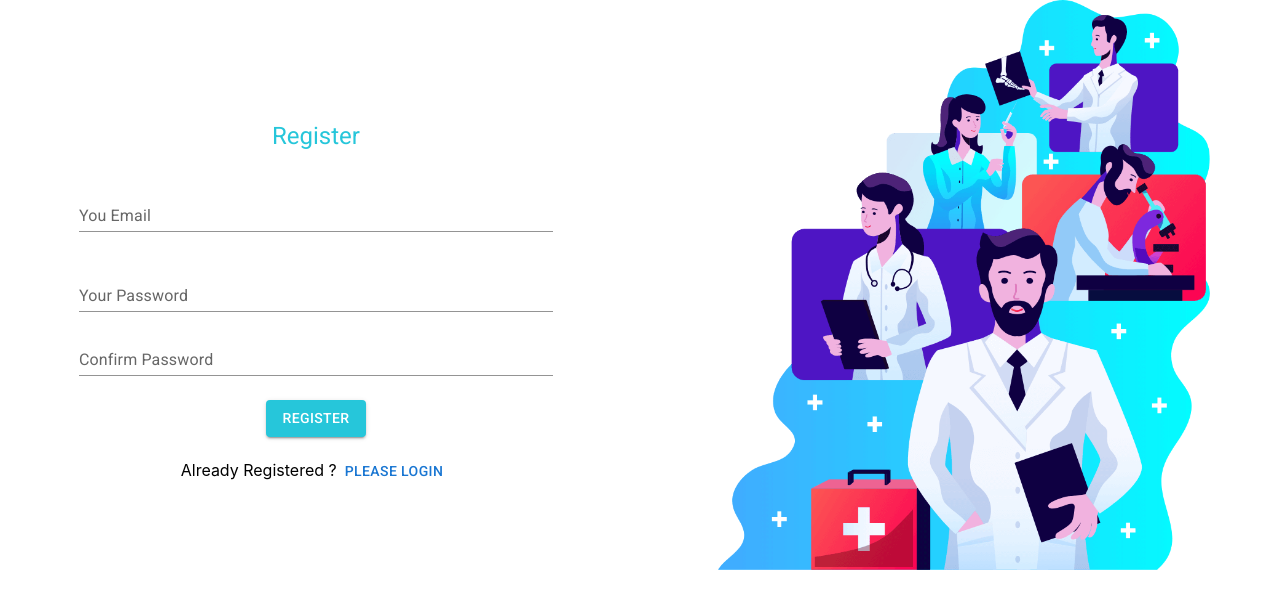
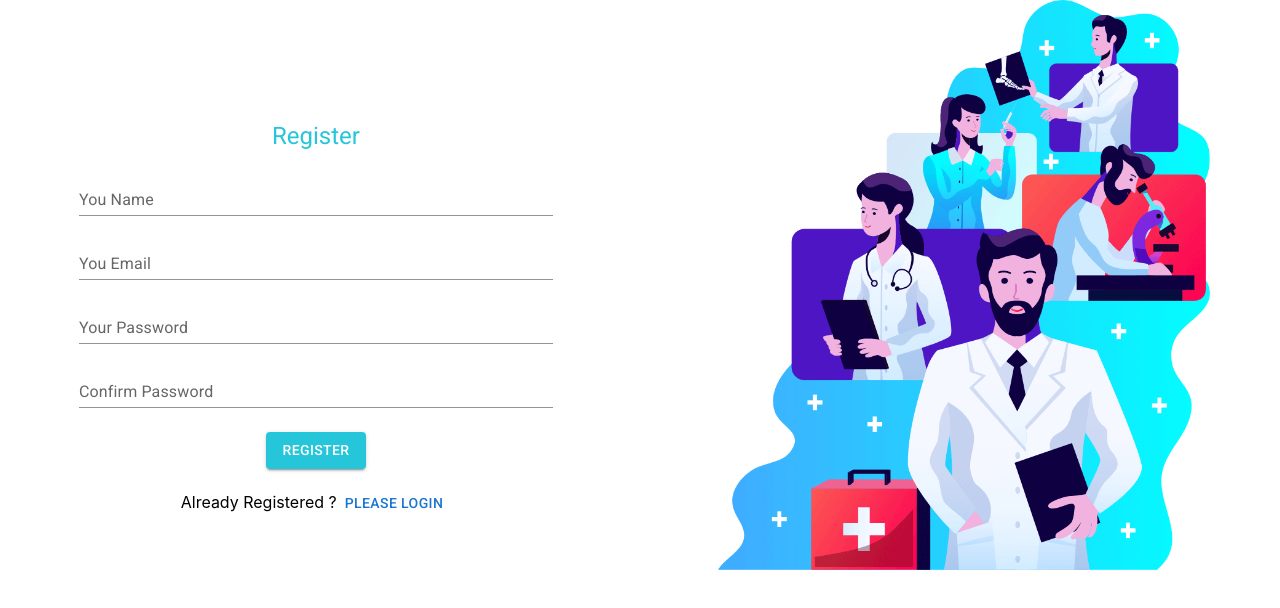
Before and after one commit to Fahid-Hossain/doctors-portal-client-side, a React (Create React App) app: page /register in a window 1280 px wide. Shown: the top 608 px of the page. Built offline with nearby package versions, Linux system fonts and the light colour scheme; no server answers.

Commit message:
add user name on registration with update profile

```diff
--- a/src/Pages/Appoinment/BookingModal/BookingModal.js
+++ b/src/Pages/Appoinment/BookingModal/BookingModal.js
@@ -5,6 +5,7 @@ import Modal from '@mui/material/Modal';
 import Fade from '@mui/material/Fade';
 import Typography from '@mui/material/Typography';
 import { Button, TextField } from '@mui/material';
+import useAuth from '../../../hook/useAuth';
 
 const style = {
     position: 'absolute',
@@ -20,6 +21,7 @@ const style = {
 
 const BookingModal = ({ openBooking, handleBookingClose, booking ,date }) => {
     const { name, time } = booking;
+    const {user}= useAuth();
     const handleBookingSubmit = (e)=>{
         e.preventDefault();
         alert("submitting");
@@ -59,19 +61,20 @@ const BookingModal = ({ openBooking, handleBookingClose, booking ,date }) => {
                         <TextField
                             sx={{width:"89%",m: 1}}
                             id="outlined-size-small"
-                            defaultValue="Your Name"
+                            defaultValue={user.displayName}
                             size="small"
                         />
                         <TextField
                             sx={{width:"89%",m: 1}}
                             id="outlined-size-small"
-                            defaultValue="Your Email"
+                            defaultValue={user.email}
                             size="small"
                         />
                         <TextField
                             sx={{width:"89%",m: 1}}
                             id="outlined-size-small"
-                            defaultValue="Your Phone no"
+                            // defaultValue="Your Phone no"
+                            placeholder="Your Phone no"
                             size="small"
                         />
                         <TextField
--- a/src/Pages/Login/Login/Login.js
+++ b/src/Pages/Login/Login/Login.js
@@ -34,6 +34,12 @@ const Login = () => {
         console.log(newLoginData);
         setLoginData(newLoginData);
     }
+
+    //handle googleSignIn
+    const handleGoogleSignIn =()=>{
+        signInWithGoogle(location,history);
+    }
+
     return (
         <Box sx={{ flexGrow: 1 }}>
             <Grid container spacing={2}>
@@ -79,7 +85,7 @@ const Login = () => {
                         error && <Alert severity="error">{error}</Alert>
                     }
 
-                    <Button onClick={signInWithGoogle} type="submit" sx={{ my: 2 }} variant="contained">Sign In With Google</Button>
+                    <Button onClick={handleGoogleSignIn} type="submit" sx={{ my: 2 }} variant="contained">Sign In With Google</Button>
 
                 </Grid>
                 <Grid item xs={12} md={6}>
--- a/src/Pages/Login/Register/Register.js
+++ b/src/Pages/Login/Register/Register.js
@@ -3,16 +3,18 @@ import Box from '@mui/material/Box';
 import Grid from '@mui/material/Grid';
 import loginImg from "../../../images/login.png";
 import { Alert, Button, CircularProgress, TextField, Typography } from '@mui/material';
-import { NavLink } from 'react-router-dom';
+import { NavLink,useHistory } from 'react-router-dom';
 import useAuth from '../../../hook/useAuth';
 
 const Register = () => {
     const [loginData, setLoginData] = useState({})
     //
     const { RegisterUserWithEmailAndPass, isLoading, user, error } = useAuth();
+    //
+    const history = useHistory();
 
     //handleLogin submit
-    const handleLogin = (e) => {
+    const handleOnBlur = (e) => {
         e.preventDefault();
         if (loginData.password !== loginData.password2) {
             alert("Your password did not match");
@@ -23,7 +25,7 @@ const Register = () => {
             return;
         }
         //registrations
-        RegisterUserWithEmailAndPass(loginData.email, loginData.password);
+        RegisterUserWithEmailAndPass(loginData.name,loginData.email, loginData.password,history);
     }
     //textField value
     const textFieldHandler = e => {
@@ -42,18 +44,26 @@ const Register = () => {
             <Grid container spacing={2}>
                 <Grid item xs={12} md={6}>
                     {
-                        !isLoading && <form onSubmit={handleLogin} >
+                        !isLoading && <form onSubmit={handleOnBlur} >
                             <Typography sx={{ mt: 15, color: "#26c6da" }} variant="h5" gutterBottom component="div">
                                 Register
                             </Typography>
                             <TextField
                                 onChange={textFieldHandler}
-                                sx={{ width: "75%", m: 3 }}
+                                sx={{ width: "75%", m: 1 }}
+                                id="standard-basic"
+                                label="You Name"
+                                name="name"
+                                variant="standard" />
+                            <TextField
+                                onChange={textFieldHandler}
+                                sx={{ width: "75%", m: 1 }}
                                 id="standard-basic"
                                 label="You Email"
                                 type="email"
                                 name="email"
                                 variant="standard" />
+
                             <TextField
                                 onChange={textFieldHandler}
                                 sx={{ width: "75%", m: 1 }}
--- a/src/hook/useFirebase.js
+++ b/src/hook/useFirebase.js
@@ -1,5 +1,5 @@
 import { useState, useEffect } from 'react';
-import { getAuth, signInWithPopup, GoogleAuthProvider, signInWithEmailAndPassword, createUserWithEmailAndPassword , signOut, onAuthStateChanged } from "firebase/auth";
+import { getAuth, signInWithPopup, GoogleAuthProvider, signInWithEmailAndPassword, createUserWithEmailAndPassword , signOut, onAuthStateChanged,updateProfile  } from "firebase/auth";
 import firebaseIntialization from '../Pages/Login/Firebase/firebase.init';
 
 //initialize firebase app
@@ -17,11 +17,13 @@ const useFirebase = () => {
 
 
     //google Sign In
-    const signInWithGoogle = () => {
+    const signInWithGoogle = (location,history) => {
         signInWithPopup(auth, googleProvider)
             .then((result) => {
                 const user = result.user;
                 setUser(user);
+                const destination = location?.state?.from || "/"
+                history.replace(destination);
                 setError("");
                 // ...
             }).catch((error) => {
@@ -34,14 +36,30 @@ const useFirebase = () => {
     }
 
     // Register user with email and password
-    const RegisterUserWithEmailAndPass = (email, password) => {
+    const RegisterUserWithEmailAndPass = (name,email, password,history) => {
         setIsLoading(true);
         createUserWithEmailAndPassword(auth, email, password)
             .then((result) => {
                 // Signed in
-                const user = result.user;
-                setUser(user);
+                // const user = result.user;
+                // setUser(user);
                 setError("");
+                ///update name on profile
+                const newUser = {displayName: name , email}
+                setUser(newUser);
+                //send name to firebase after creation
+                updateProfile(auth.currentUser, {
+                    displayName: name
+                  }).then(() => {
+                    // Profile updated!
+                    // ...
+                  }).catch((error) => {
+                    // An error occurred
+                    // ...
+                  });
+
+                  //redirect
+                history.replace("/");
                 // ...
             })
             .catch((error) => {
```
